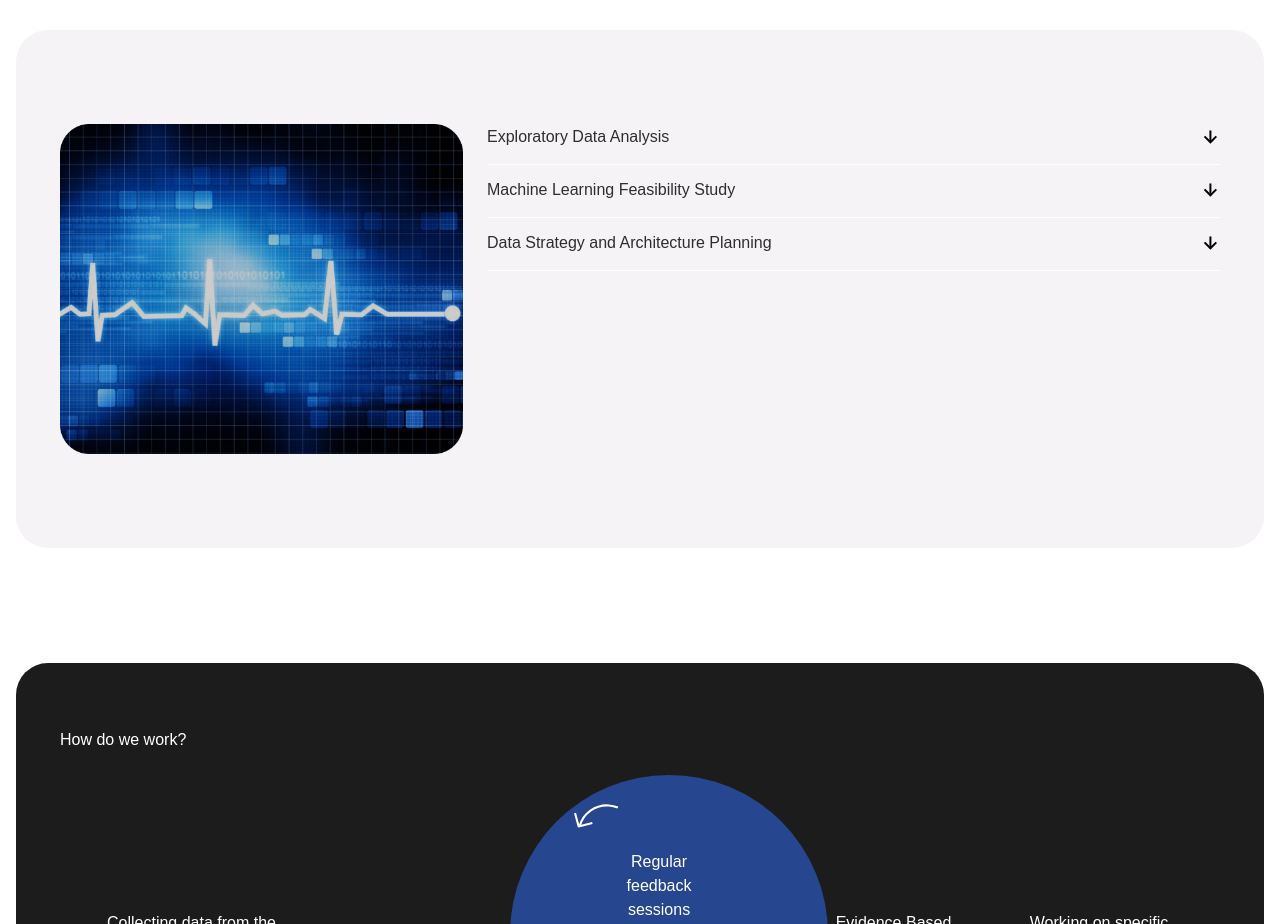
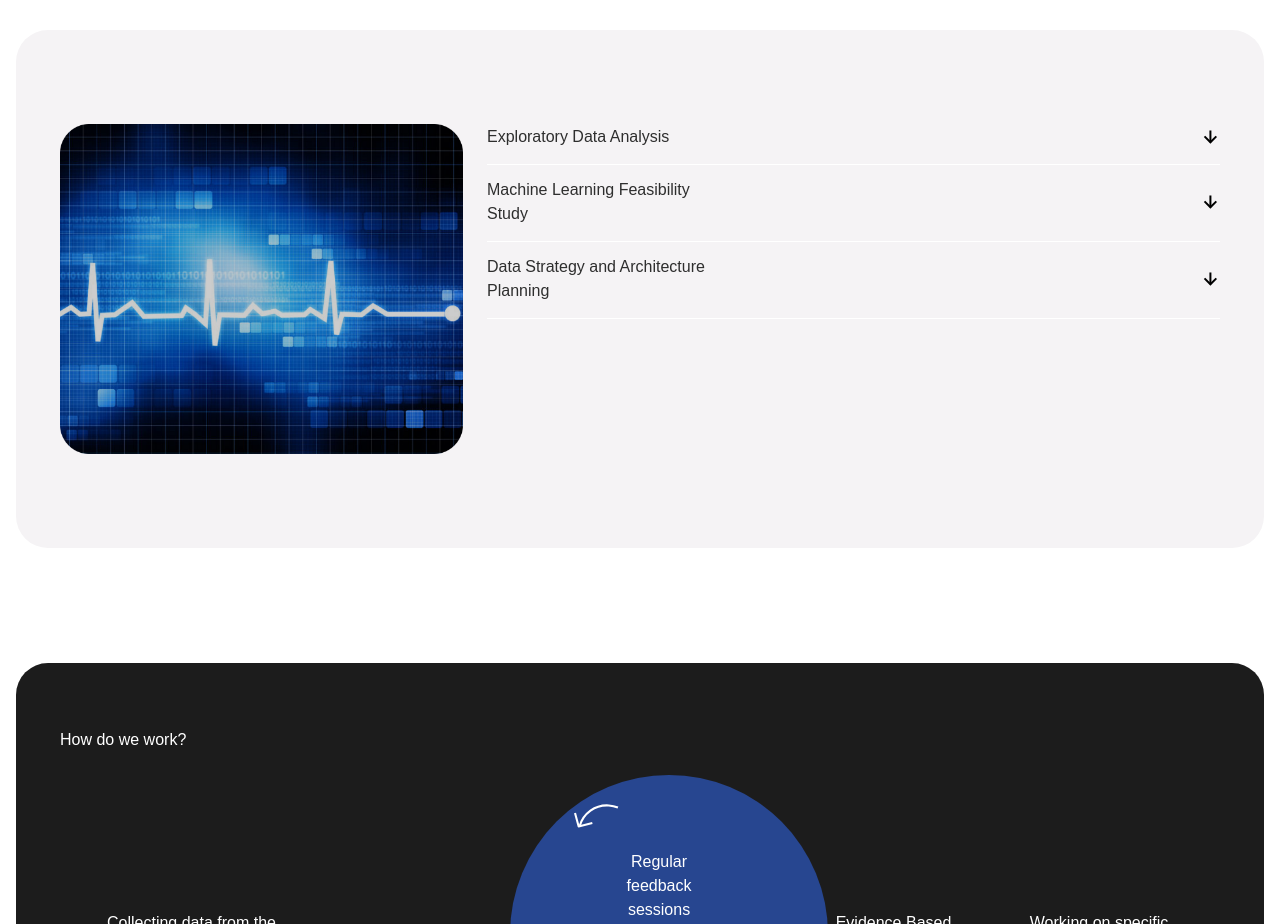
Before and after one commit to Nospoko/epr-landing, a Next.js app in the folder algrtm/: page /medTech in a window 1280 px wide. Shown: the part 820-1744 px from the top of the page. Built offline with nearby package versions, Linux system fonts and the light colour scheme.

Commit message:
CollapsibleSectionComponent updated with correct styles

```diff
--- a/algrtm/src/components/shared/CollapsibleSectionsComponent.js
+++ b/algrtm/src/components/shared/CollapsibleSectionsComponent.js
@@ -31,13 +31,15 @@ const CollapsibleSectionsComponent = ({ version }) => {
           className="flex flex-col border-b-[1px] border-neutralLight-neutral100 dark:border-neutralDark-neutral100"
         >
           <div
-            className="flex items-center gap-4 w-full pb-4 justify-between"
+            className="flex items-center gap-4 w-full pb-4 justify-between "
             onClick={() => handleClick(index)}
             role="button"
             aria-expanded={section.visible}
             aria-controls={`section-${index}-content`}
           >
-            <div className="h6SB xl:h6_600">{section.title}</div>
+            <div className="h6SB xl:h6_600 flex text-start items-start max-w-[13.69rem] md:w-full">
+              {section.title}
+            </div>
             <CustomIcon
               name={section.visible ? "ArrowUp" : "ArrowDown"}
               className="transition-transform duration-300 transform hover:scale-125"
```
